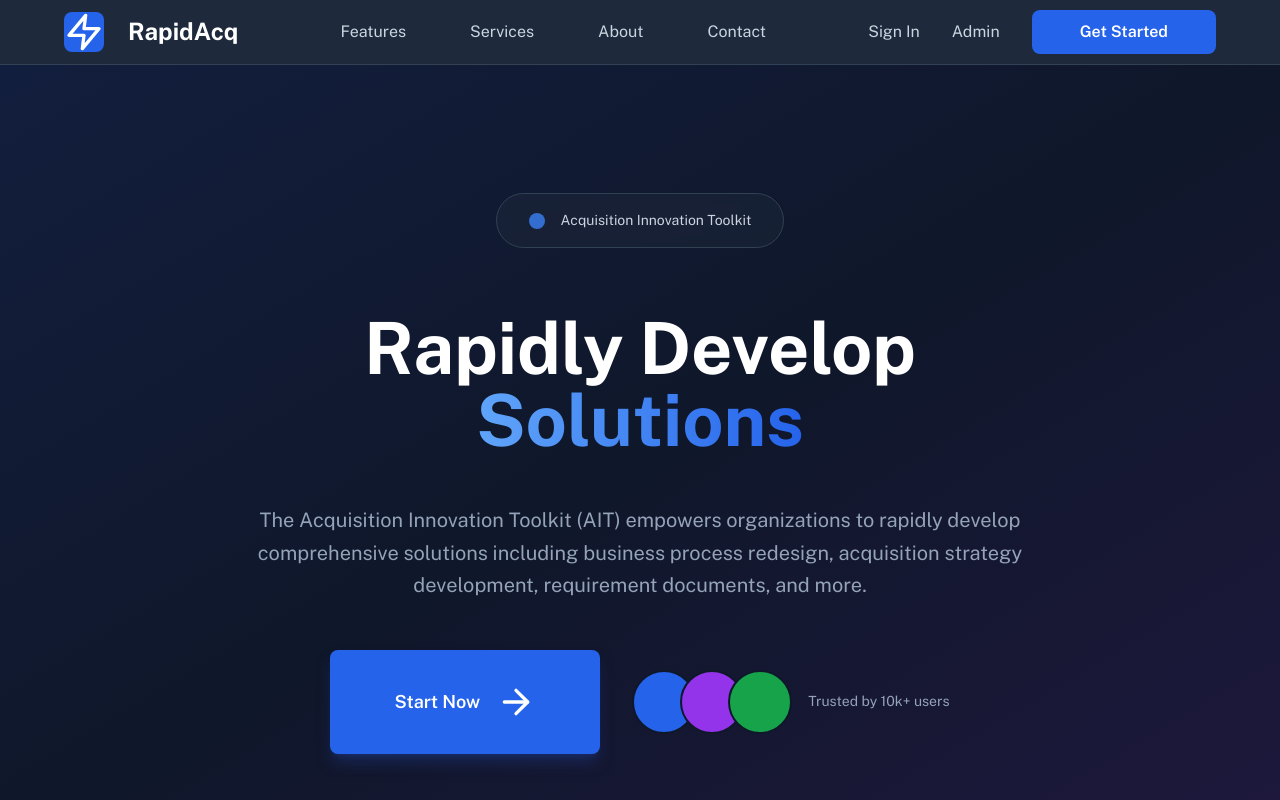
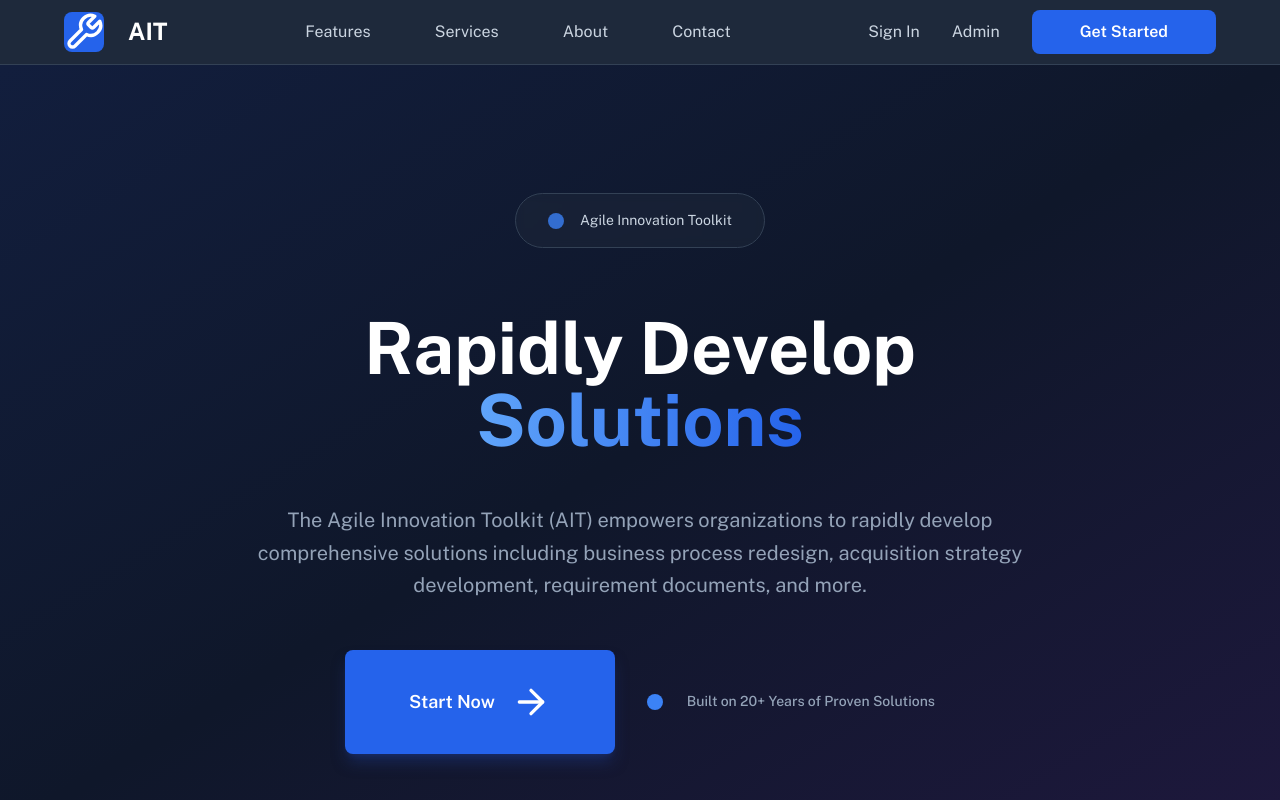
Before and after one commit to jonbmost/rapidacq-frontend, a Next.js app: page / in a window 1280 px wide. Shown: the top 800 px of the page. Built offline with nearby package versions, Linux system fonts and the light colour scheme.

Commit message:
Dark theme redesign matching rapidacq.io style

```diff
--- a/app/dashboard/page.tsx
+++ b/app/dashboard/page.tsx
@@ -3,7 +3,7 @@
 import { useEffect, useState } from 'react';
 import { useRouter } from 'next/navigation';
 import Link from 'next/link';
-import { LogOut, Zap, MessageSquare, Target, FileText, TrendingUp, CheckCircle, FileCheck, Users, Shield, Presentation, Search, Book } from 'lucide-react';
+import { LogOut, Wrench, MessageSquare, Target, FileText, TrendingUp, CheckCircle, FileCheck, Users, Shield, Presentation, Search, Book } from 'lucide-react';
 import AcquisitionChatbot from '@/components/AcquisitionChatbot';
 
 export default function DashboardPage() {
@@ -61,9 +61,9 @@ export default function DashboardPage() {
           <div className="flex justify-between items-center h-16">
             <div className="flex items-center space-x-3">
               <div className="w-8 h-8 bg-blue-600 rounded-lg flex items-center justify-center">
-                <Zap className="h-5 w-5 text-white" />
+                <Wrench className="h-5 w-5 text-white" />
               </div>
-              <span className="text-xl font-bold text-white">RapidAcq</span>
+              <span className="text-xl font-bold text-white">AIT</span>
             </div>
             <div className="flex items-center space-x-6">
               <div className="text-sm">
--- a/app/page.tsx
+++ b/app/page.tsx
@@ -1,5 +1,5 @@
 import Link from 'next/link';
-import { ArrowRight, Zap, FileText, TrendingUp, CheckCircle, FileCheck, Users, Shield, Presentation, Search, Book, Target } from 'lucide-react';
+import { ArrowRight, Wrench, FileText, TrendingUp, CheckCircle, FileCheck, Users, Shield, Presentation, Search, Book, Target } from 'lucide-react';
 
 export default function Home() {
   return (
@@ -10,9 +10,9 @@ export default function Home() {
           <div className="flex justify-between items-center h-16">
             <div className="flex items-center space-x-3">
               <div className="w-10 h-10 bg-blue-600 rounded-lg flex items-center justify-center">
-                <Zap className="h-6 w-6 text-white" />
+                <Wrench className="h-6 w-6 text-white" />
               </div>
-              <span className="text-2xl font-bold text-white">RapidAcq</span>
+              <span className="text-2xl font-bold text-white">AIT</span>
             </div>
             <div className="hidden md:flex items-center space-x-8">
               <Link href="#features" className="text-slate-300 hover:text-white transition">Features</Link>
@@ -43,7 +43,7 @@ export default function Home() {
           <div className="text-center">
             <div className="inline-flex items-center space-x-2 bg-slate-800/50 backdrop-blur-sm px-4 py-2 rounded-full border border-slate-700 mb-8">
               <span className="w-2 h-2 bg-blue-500 rounded-full animate-pulse"></span>
-              <span className="text-sm text-slate-300">Acquisition Innovation Toolkit</span>
+              <span className="text-sm text-slate-300">Agile Innovation Toolkit</span>
             </div>
 
             <h1 className="text-6xl md:text-7xl font-bold text-white mb-6 leading-tight">
@@ -54,7 +54,7 @@ export default function Home() {
             </h1>
 
             <p className="text-xl text-slate-400 mb-12 max-w-3xl mx-auto leading-relaxed">
-              The Acquisition Innovation Toolkit (AIT) empowers organizations to rapidly develop
+              The Agile Innovation Toolkit (AIT) empowers organizations to rapidly develop
               comprehensive solutions including business process redesign, acquisition strategy
               development, requirement documents, and more.
             </p>
@@ -67,13 +67,9 @@ export default function Home() {
                 Start Now
                 <ArrowRight className="ml-2 h-5 w-5" />
               </Link>
-              <div className="flex items-center space-x-2 text-slate-400">
-                <div className="flex -space-x-2">
-                  <div className="w-8 h-8 rounded-full bg-blue-600 border-2 border-slate-900"></div>
-                  <div className="w-8 h-8 rounded-full bg-purple-600 border-2 border-slate-900"></div>
-                  <div className="w-8 h-8 rounded-full bg-green-600 border-2 border-slate-900"></div>
-                </div>
-                <span className="text-sm">Trusted by 10k+ users</span>
+              <div className="flex items-center space-x-3 text-slate-400">
+                <div className="w-2 h-2 bg-blue-500 rounded-full"></div>
+                <span className="text-sm font-medium">Built on 20+ Years of Proven Solutions</span>
               </div>
             </div>
           </div>
@@ -97,7 +93,7 @@ export default function Home() {
             {[
               {
                 name: 'Acquisition Strategy Development',
-                icon: Zap,
+                icon: Target,
                 desc: 'Develop comprehensive acquisition strategies with expert guidance and data-driven insights for rapid solution development.'
               },
               {
@@ -190,8 +186,8 @@ export default function Home() {
             </div>
 
             <div className="bg-slate-800/50 backdrop-blur-sm border border-slate-700 rounded-xl p-8 hover:border-blue-500/50 transition">
-              <div className="w-14 h-14 bg-purple-600/10 rounded-xl flex items-center justify-center mb-6">
-                <Zap className="h-7 w-7 text-purple-500" />
+              <div className="w-14 h-14 bg-blue-600/10 rounded-xl flex items-center justify-center mb-6">
+                <Wrench className="h-7 w-7 text-blue-500" />
               </div>
               <h3 className="text-2xl font-bold text-white mb-4">Digital Interactive Playbooks</h3>
               <p className="text-slate-400 leading-relaxed mb-6">
@@ -210,7 +206,7 @@ export default function Home() {
             Ready to Transform Your Acquisition Process?
           </h2>
           <p className="text-xl text-slate-400 mb-8">
-            Join federal acquisition professionals using RapidAcq to accelerate solutions and improve outcomes.
+            Join federal acquisition professionals using AIT to accelerate solutions and improve outcomes.
           </p>
           <Link
             href="/onboarding"
@@ -229,9 +225,9 @@ export default function Home() {
             <div>
               <div className="flex items-center space-x-3 mb-4">
                 <div className="w-8 h-8 bg-blue-600 rounded-lg flex items-center justify-center">
-                  <Zap className="h-5 w-5 text-white" />
+                  <Wrench className="h-5 w-5 text-white" />
                 </div>
-                <span className="text-xl font-bold text-white">RapidAcq</span>
+                <span className="text-xl font-bold text-white">AIT</span>
               </div>
               <p className="text-slate-400 text-sm">
                 AI-powered federal acquisition platform
@@ -261,7 +257,7 @@ export default function Home() {
             </div>
           </div>
           <div className="border-t border-slate-700 pt-8 text-center text-sm text-slate-400">
-            © 2025 RapidAcq. All rights reserved.
+            © 2025 AIT. All rights reserved.
           </div>
         </div>
       </footer>
```
